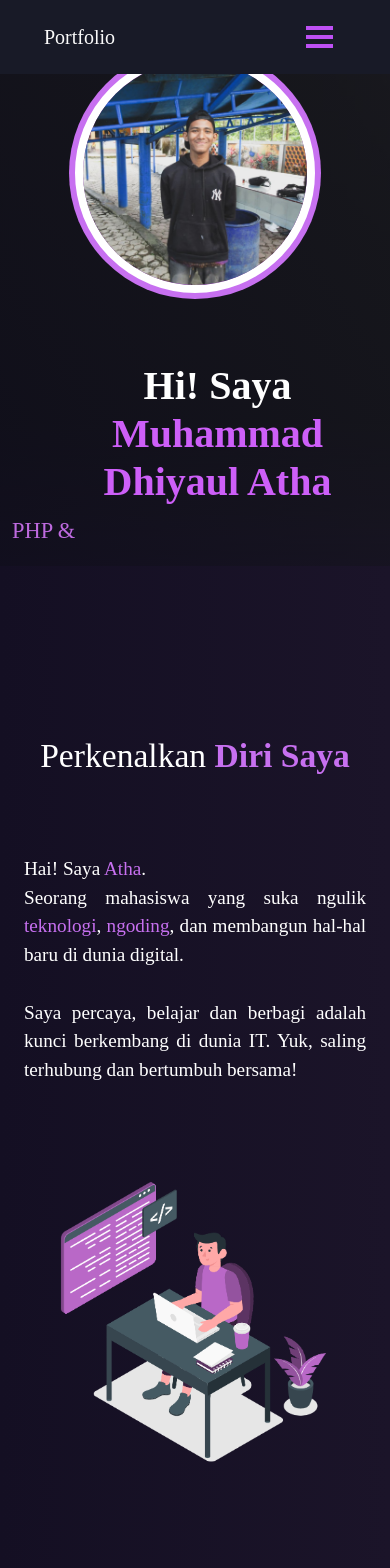
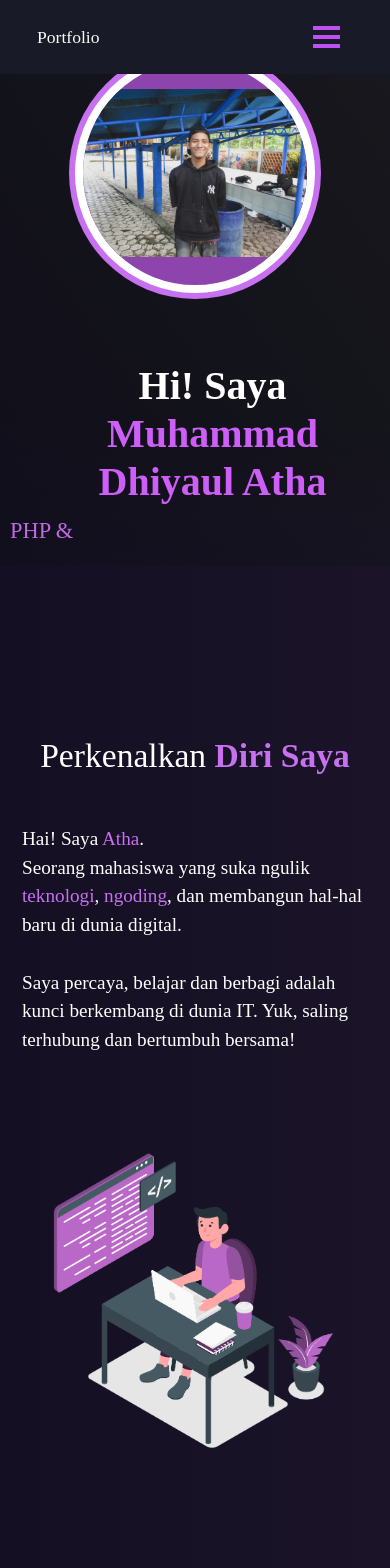
Before and after one commit to Bangkah/portfolio, a React (Create React App) app: page / in a window 390 px wide. Shown: the top 1568 px of the page. Built offline with nearby package versions, Linux system fonts and the light colour scheme.

Commit message:
fix: Belajar Lagi

```diff
--- a/src/style.css
+++ b/src/style.css
@@ -1,3 +1,73 @@
+/* --- Responsive Mobile Improvements (2026-01-24) --- */
+@media (max-width: 767px) {
+  .heading,
+  .heading-name,
+  .project-heading {
+    font-size: 1.3em !important;
+    padding-left: 10px !important;
+    padding-right: 10px !important;
+    text-align: center !important;
+  }
+  .home-content {
+    padding: 2rem 0.5rem !important;
+    text-align: center !important;
+  }
+  .myAvtar {
+    padding-top: 2em !important;
+    margin-bottom: 1em !important;
+    display: flex !important;
+    justify-content: center !important;
+  }
+  .footer h3 {
+    font-size: 0.9em !important;
+  }
+  .container,
+  .container-fluid {
+    padding-left: 5px !important;
+    padding-right: 5px !important;
+  }
+  .home-about-description {
+    padding-top: 30px !important;
+    font-size: 1em !important;
+    text-align: center !important;
+  }
+  .home-about-body {
+    padding-top: 20px !important;
+    font-size: 1em !important;
+    text-align: left !important;
+  }
+  .certificate-img-card img,
+  .project-card img,
+  .img-fluid {
+    width: 100% !important;
+    height: auto !important;
+    max-width: 100% !important;
+    object-fit: contain !important;
+  }
+  .row {
+    margin-left: 0 !important;
+    margin-right: 0 !important;
+  }
+  .col,
+  .col-4,
+  .col-md-4,
+  .col-md-7,
+  .col-md-5 {
+    padding-left: 5px !important;
+    padding-right: 5px !important;
+  }
+  .navbar {
+    padding: 0.5rem 0.5rem !important;
+    font-size: 1.1rem !important;
+  }
+  .navbar-brand {
+    font-size: 1.1rem !important;
+  }
+  .footer {
+    padding-top: 8px !important;
+    padding-bottom: 6px !important;
+  }
+}
 html {
   --section-background-color: linear-gradient(
     to bottom left,
```
